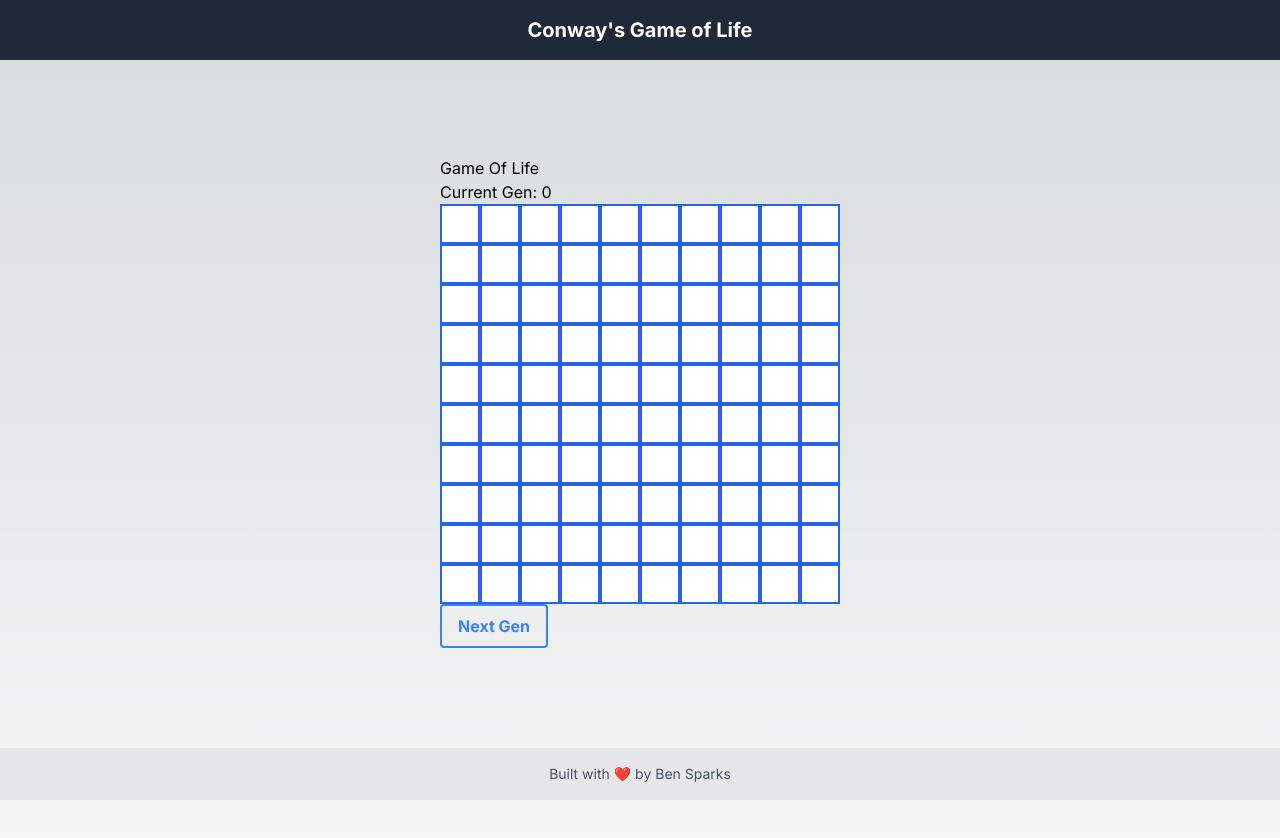
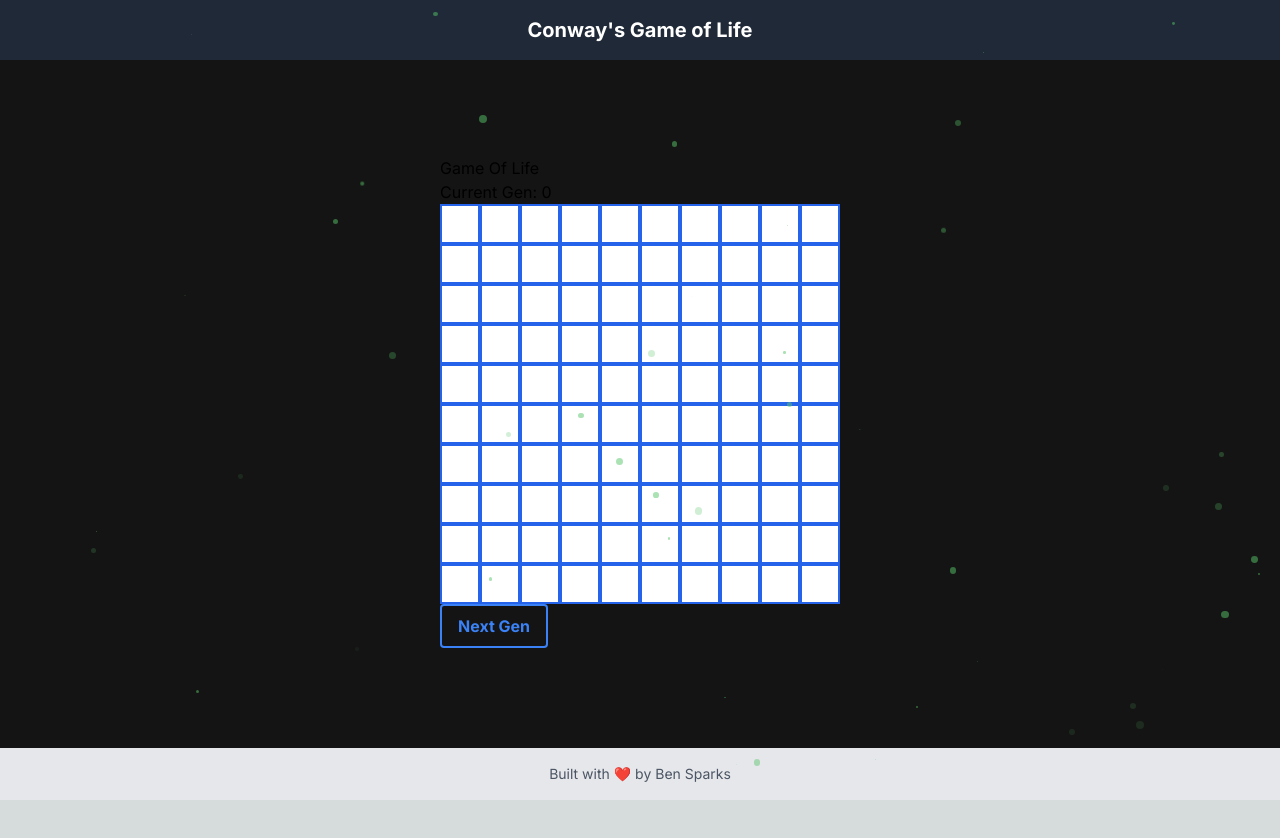
Before and after one commit to BenSparksCode/game-of-life, a Next.js app: page / in a window 1280 px wide. Shown: the top 838 px of the page. After the commit the page ends 800 px from the top, so only its background shows below. Built offline with nearby package versions, Linux system fonts and the light colour scheme.

Commit message:
Background animation CSS and color scheme

```diff
--- a/app/globals.css
+++ b/app/globals.css
@@ -25,3 +25,19 @@ body {
     )
     rgb(var(--background-start-rgb));
 }
+
+.starry-background {
+  background-color: #141414; /* Dark background */
+  position: relative;
+  overflow: hidden;
+  width: 100%; /* Ensure full width */
+  height: 100vh; /* Full height of the viewport */
+}
+
+.dot {
+  position: absolute;
+  border-radius: 50%;
+  background-color: #58C569; /* Lumo green color for dots */
+  opacity: 0; /* Start with dots invisible */
+  transition: opacity 3s, transform 8s ease-in-out; /* Smooth transitions for fading and moving */
+}
--- a/tailwind.config.ts
+++ b/tailwind.config.ts
@@ -8,6 +8,18 @@ const config: Config = {
   ],
   theme: {
     extend: {
+      colors: {
+        lumoGreen: {
+          light: '#80FF72',
+          DEFAULT: '#72DF6C',
+          dark: '#58C569',
+        },
+        offBlack: {
+          light: '#2A2A2A',
+          DEFAULT: '#1F1F1F',
+          dark: '#141414',
+        },
+      },
       backgroundImage: {
         'gradient-radial': 'radial-gradient(var(--tw-gradient-stops))',
         'gradient-conic':
```
